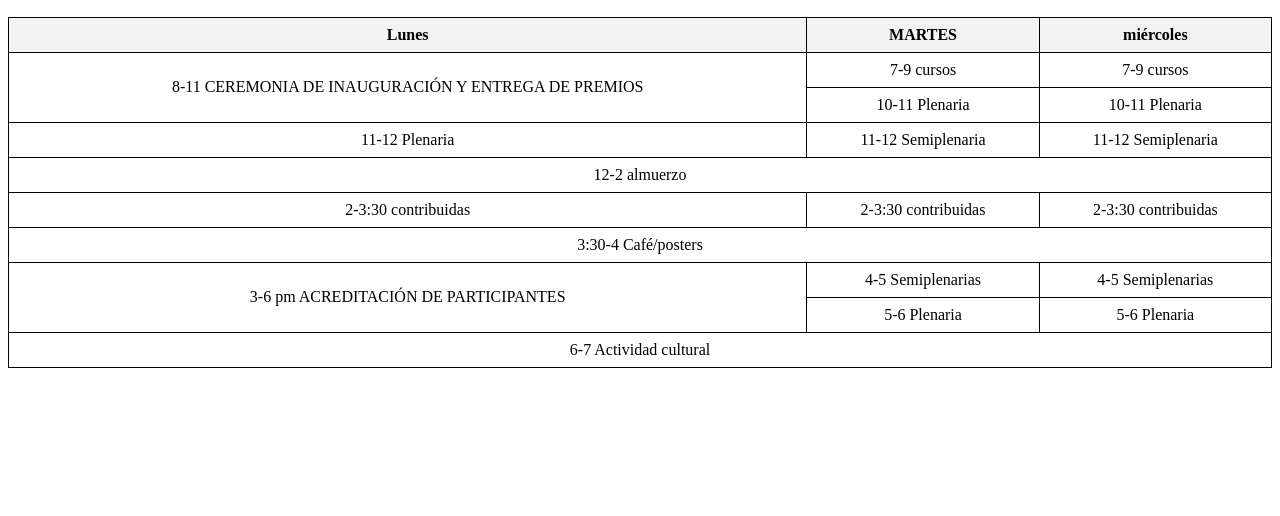
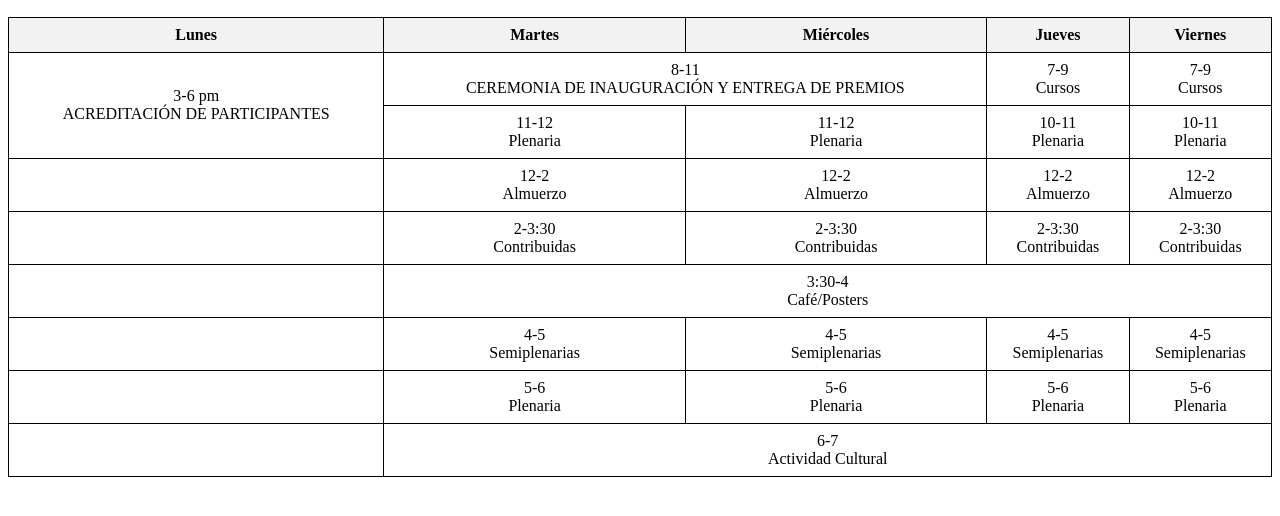
Before and after one commit to MaiHoyos/CongresoColMath, a plain HTML site: page index.html in a window 1280 px wide. Shown: the part 50-566 px from the top of the page. Drawn offline with Linux system fonts and the light colour scheme.

Commit message:
Update index.html

```diff
--- a/index.html
+++ b/index.html
@@ -1,4 +1,4 @@
-            <!DOCTYPE html>
+<!DOCTYPE html>
 <html lang="es">
 <head>
 <meta charset="UTF-8">
@@ -25,47 +25,60 @@
 <table>
     <tr>
         <th>Lunes</th>
-        <th>MARTES</th>
-        <th>miércoles</th>
+        <th>Martes</th>
+        <th>Miércoles</th>
+        <th>Jueves</th>
+        <th>Viernes</th>
     </tr>
     <tr>
-        <td rowspan="2">8-11 CEREMONIA DE INAUGURACIÓN Y ENTREGA DE PREMIOS</td>
-        <td>7-9 cursos</td>
-        <td>7-9 cursos</td>
+        <td rowspan="2">3-6 pm <br> ACREDITACIÓN DE PARTICIPANTES</td>
+        <td colspan="2">8-11 <br> CEREMONIA DE INAUGURACIÓN Y ENTREGA DE PREMIOS</td>
+        <td>7-9 <br> Cursos</td>
+        <td>7-9 <br> Cursos</td>
     </tr>
     <tr>
-        <td>10-11 Plenaria</td>
-        <td>10-11 Plenaria</td>
+        <td>11-12 <br> Plenaria</td>
+        <td>11-12 <br> Plenaria</td>
+        <td>10-11 <br> Plenaria</td>
+        <td>10-11 <br> Plenaria</td>
     </tr>
     <tr>
-        <td>11-12 Plenaria</td>
-        <td>11-12 Semiplenaria</td>
-        <td>11-12 Semiplenaria</td>
+        <td></td>
+        <td>12-2 <br> Almuerzo</td>
+        <td>12-2 <br> Almuerzo</td>
+        <td>12-2 <br> Almuerzo</td>
+        <td>12-2 <br> Almuerzo</td>
     </tr>
     <tr>
-        <td colspan="3">12-2 almuerzo</td>
+        <td></td>
+        <td>2-3:30 <br> Contribuidas</td>
+        <td>2-3:30 <br> Contribuidas</td>
+        <td>2-3:30 <br> Contribuidas</td>
+        <td>2-3:30 <br> Contribuidas</td>
     </tr>
     <tr>
-        <td>2-3:30 contribuidas</td>
-        <td>2-3:30 contribuidas</td>
-        <td>2-3:30 contribuidas</td>
+        <td></td>
+        <td colspan="4">3:30-4 <br> Café/Posters</td>
     </tr>
     <tr>
-        <td colspan="3">3:30-4 Café/posters</td>
+        <td></td>
+        <td>4-5 <br> Semiplenarias</td>
+        <td>4-5 <br> Semiplenarias</td>
+        <td>4-5 <br> Semiplenarias</td>
+        <td>4-5 <br> Semiplenarias</td>
     </tr>
     <tr>
-        <td rowspan="2">3-6 pm ACREDITACIÓN DE PARTICIPANTES</td>
-        <td>4-5 Semiplenarias</td>
-        <td>4-5 Semiplenarias</td>
+        <td></td>
+        <td>5-6 <br> Plenaria</td>
+        <td>5-6 <br> Plenaria</td>
+        <td>5-6 <br> Plenaria</td>
+        <td>5-6 <br> Plenaria</td>
     </tr>
     <tr>
-        <td>5-6 Plenaria</td>
-        <td>5-6 Plenaria</td>
-    </tr>
-    <tr>
-        <td colspan="3">6-7 Actividad cultural</td>
+        <td></td>
+        <td colspan="4">6-7 <br> Actividad Cultural</td>
     </tr>
 </table>
 
 </body>
-</html>
+            </html>
```
